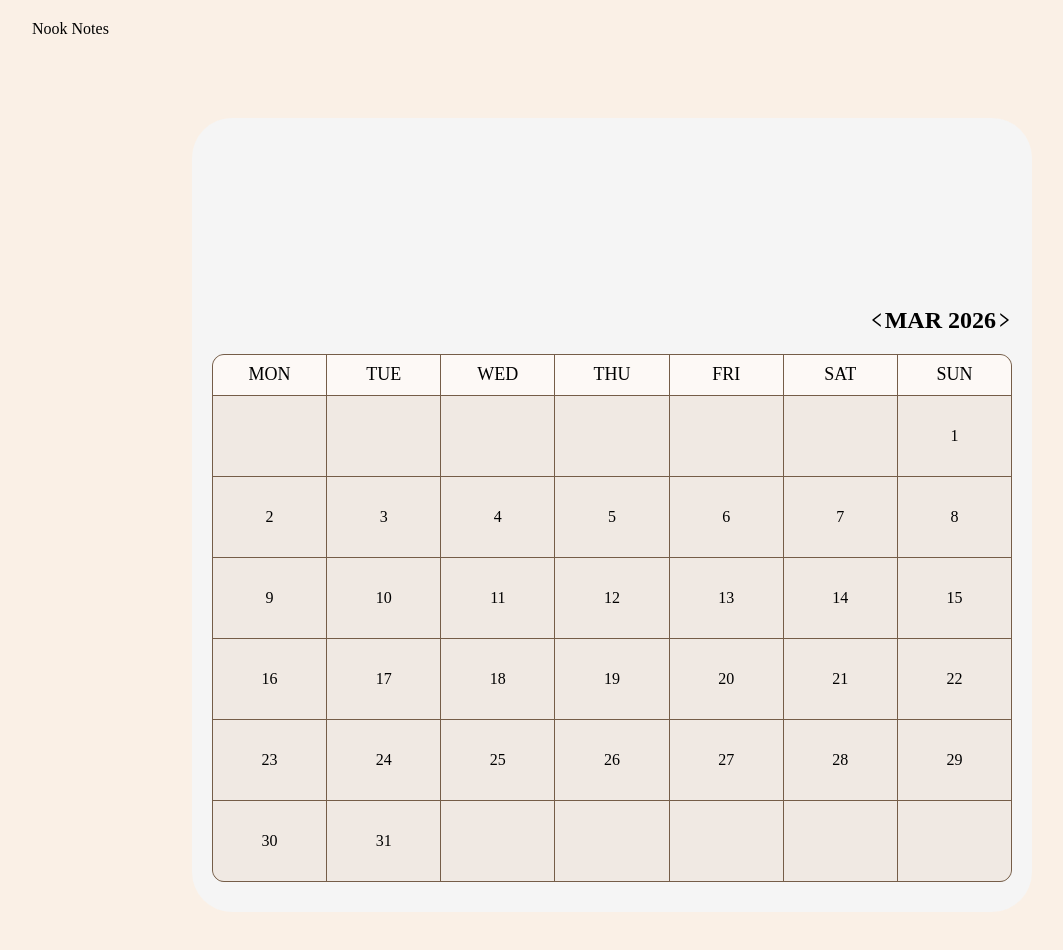
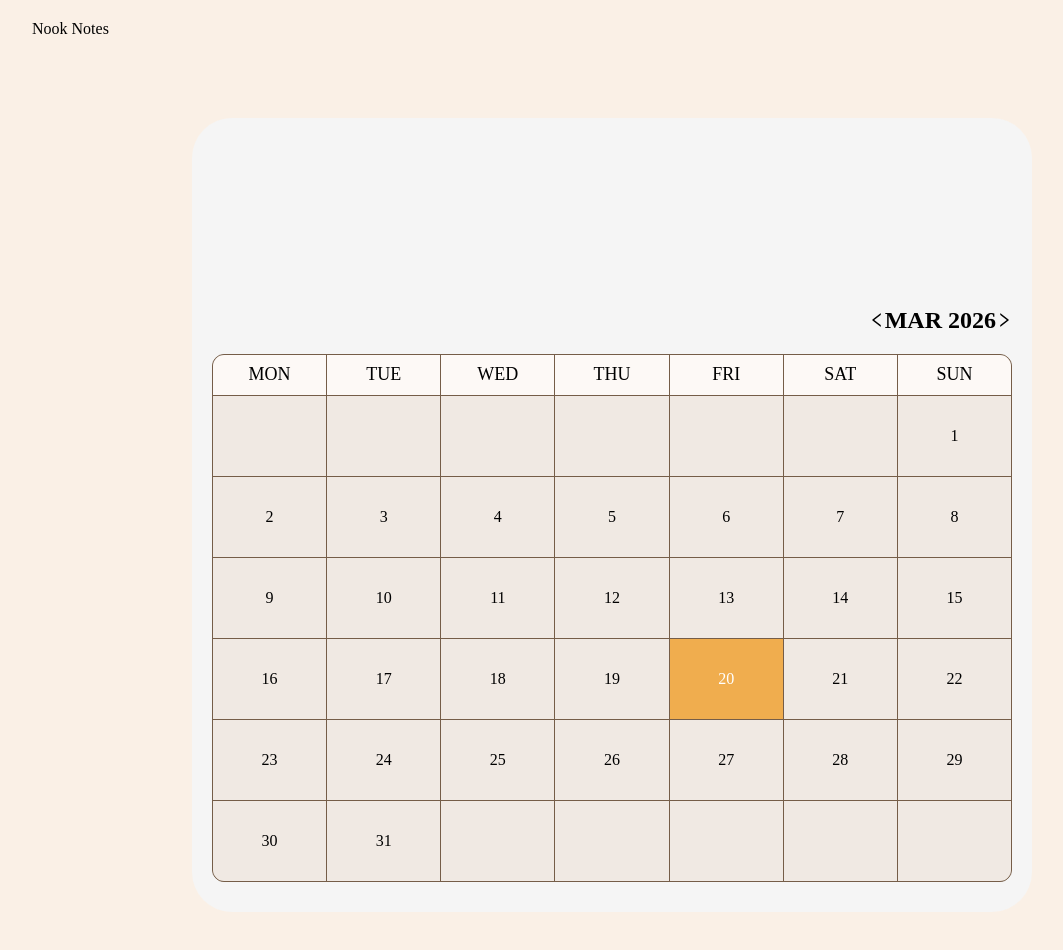
Before and after one commit to nazestkinainessa-art/Nook-Notes, a React (Vite) app: page / in a window 1280 px wide. Shown: the top 950 px of the page, without its empty margins (28-1091 px from the left). Built offline with nearby package versions, Linux system fonts and the light colour scheme.

Commit message:
feat: добавила активный день и динамическую подсветку при клике

```diff
--- a/src/App.jsx
+++ b/src/App.jsx
@@ -4,13 +4,15 @@ import { LeftOutlined, RightOutlined } from "@ant-design/icons";
 function App() {
   let days = Array(42).fill(null);
   const weekDays = ["MON", "TUE", "WED", "THU", "FRI", "SAT", "SUN"];
-  const [year, setYear] = useState(2026);
-  const [month, setMonth] = useState(2);
+  const [year, setYear] = useState(new Date().getFullYear());
+  const [month, setMonth] = useState(new Date().getMonth());;
   let day = new Date(year, month, 1);
   let startsFrom = day.getDay() === 0 ? 6 : day.getDay() - 1;
   let daysInMonth = new Date(year, month + 1, 0).getDate();
   const monthNames = ["January", "February", "March", "April", "May", "June", "July", "August", "September", "October", "November", "December"];
   const monthShort = ["JAN", "FEB", "MAR", "APR", "MAY", "JUN", "JUL", "AUG", "SEP", "OCT", "NOV", "DEC"]
+  let today = new Date();
+  let [selectedDay, setSelectedDay] = useState(null);
   return (
     <div className="app-wrapper">
       <header className="header">Nook Notes</header>
@@ -54,12 +56,26 @@ function App() {
                 ))}
                 {days.map((item, index) => {
                   let dayNumber = index - startsFrom + 1;
+                  let isToday =
+                  dayNumber === today.getDate() &&
+                  month === today.getMonth() &&
+                  year === today.getFullYear() ;
+                  let isSelected = dayNumber === selectedDay;
+                  let dayClass = "calendar__day";
+                  if (isToday) dayClass += " calendar__day--today";
+                  if (isSelected) dayClass += " calendar__day--selected";
                   return (
-                    <div key={index} className="calendar__day">
-                      {dayNumber > 0 && dayNumber <= daysInMonth
-                        ? dayNumber
-                        : ""}
-                    </div>
+                    <div
+                    key={index}
+                    className={dayClass}
+                    onClick={() => {
+                      if (dayNumber > 0 && dayNumber <= daysInMonth) {
+                        setSelectedDay(dayNumber);
+                      }
+                    }}
+                    >
+                      {dayNumber > 0 && dayNumber <= daysInMonth ? dayNumber : ""}
+                      </div>
                   );
                 })}
               </div>
--- a/src/index.css
+++ b/src/index.css
@@ -62,3 +62,12 @@ body {
   align-items: center;
   justify-content: right;
 }
+
+.calendar__day--today {
+  background-color: #f0ad4e;
+  color: white;
+}
+
+.calendar__day--selected {
+  background-color: blue;
+}
```
